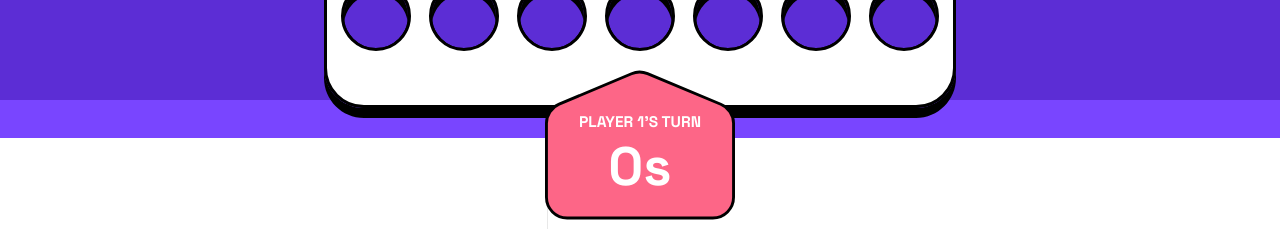
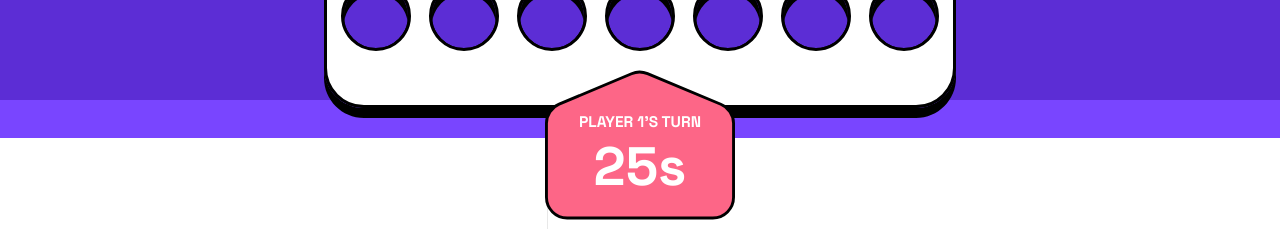
Before and after one commit to bartektricks/connect-four-fm, a React (Vite) app: page /game in a window 1280 px wide. Shown: the part 700-929 px from the top of the page. Built offline with nearby package versions, Linux system fonts and the light colour scheme.

Commit message:
Add countdown.

```diff
--- a/src/components/game-view/GameView.tsx
+++ b/src/components/game-view/GameView.tsx
@@ -14,7 +14,12 @@ import useResetMarkerOpacity from "./useResetMarkerOpacity";
 import { moveMarker } from "./gameViewUtils";
 import useSetMarkerPos from "./useSetMarkerPos";
 import useCheckForWin from "./useCheckForWin";
-import useGameReducer, { ADD_TOKEN, RESTART_GAME } from "./useGameReducer";
+import usePlayerTurnCountdown from "./usePlayerTurnCountdown";
+import useGameReducer, {
+  ADD_TOKEN,
+  NEXT_MATCH,
+  RESTART_GAME,
+} from "./useGameReducer";
 import styles from "./GameView.module.scss";
 
 const handleShowMenu: MouseEventHandler<HTMLAnchorElement> = (e) => {
@@ -37,6 +42,7 @@ const GameView = () => {
   useCheckForWin(state, dispatch);
   useResetMarkerOpacity(markerRef);
 
+  const timeLeft = usePlayerTurnCountdown(state, dispatch);
   const setLastMarkerPos = useSetMarkerPos(markerRef);
 
   return (
@@ -65,10 +71,14 @@ const GameView = () => {
       </nav>
       <div className={styles.boardScore}>
         <div>
-          <Score score={0} className={styles.player1Score} />
+          <Score score={state.score[0]} className={styles.player1Score} />
         </div>
         <div>
-          <Score score={0} className={styles.player2Score} isPlayer2 />
+          <Score
+            score={state.score[1]}
+            className={styles.player2Score}
+            isPlayer2
+          />
         </div>
         <div className={styles.boardWrapper}>
           <BoardWhite className={styles.board} style={{ width: "100%" }} />
@@ -105,11 +115,11 @@ const GameView = () => {
           <WinBlock
             hasPlayer2Won={state.isPlayers2Turn}
             onClick={() => {
-              dispatch({ type: RESTART_GAME });
+              dispatch({ type: NEXT_MATCH });
             }}
           />
         ) : (
-          <Timer isPlayers2Turn={state.isPlayers2Turn} />
+          <Timer isPlayers2Turn={state.isPlayers2Turn} timeLeft={timeLeft} />
         )}
       </div>
     </div>
--- a/src/components/game-view/useCheckForWin.ts
+++ b/src/components/game-view/useCheckForWin.ts
@@ -51,8 +51,8 @@ export default function useCheckForWin(
     if (!state.movesCount) {
       return;
     }
-    // There's no chance to win in less than 7 moves.
-    if (state.movesCount < 7) {
+    // There's no chance to win in less than 5 moves.
+    if (state.movesCount < 5) {
       dispatch({ type: NEXT_PLAYER });
       return;
     }
--- a/src/components/game-view/useGameReducer.ts
+++ b/src/components/game-view/useGameReducer.ts
@@ -9,22 +9,24 @@ const BOARD = Array.from({ length: COLUMN_COUNT }).map(() =>
 export const ADD_TOKEN = "add_token";
 export const NEXT_PLAYER = "next_player";
 export const RESTART_GAME = "restart_game";
+export const NEXT_MATCH = "next_match";
 export const IS_FINISHED = "is_finished";
 
 const INITIAL_STATE = {
   isFinished: false,
   isPlayers2Turn: false,
-  lastTokenAdded: 0,
   board: BOARD,
   movesCount: 0,
+  score: [0, 0],
 };
 
 type AddToken = { type: typeof ADD_TOKEN; columnIndex: number };
 type RestartGame = { type: typeof RESTART_GAME };
+type NextMatch = { type: typeof NEXT_MATCH };
 type IsFinished = { type: typeof IS_FINISHED };
 type NextPlayer = { type: typeof NEXT_PLAYER };
 
-type ActionType = AddToken | RestartGame | IsFinished | NextPlayer;
+type ActionType = AddToken | RestartGame | IsFinished | NextPlayer | NextMatch;
 
 function reducer(
   state: typeof INITIAL_STATE,
@@ -36,10 +38,21 @@ function reducer(
         ...state,
         isPlayers2Turn: !state.isPlayers2Turn,
       };
-    case IS_FINISHED:
+    case IS_FINISHED: {
+      const score = [...state.score];
+
+      score[state.isPlayers2Turn ? 1 : 0] += 1;
+
       return {
         ...state,
         isFinished: true,
+        score,
+      };
+    }
+    case NEXT_MATCH:
+      return {
+        ...INITIAL_STATE,
+        score: state.score,
       };
     case RESTART_GAME:
       return {
--- /dev/null
+++ b/src/components/game-view/usePlayerTurnCountdown.ts
@@ -0,0 +1,38 @@
+import { useEffect, useRef, useState } from "react";
+import { GameReducer, NEXT_PLAYER } from "./useGameReducer";
+
+const INITIAL_TIME = 30;
+
+export default function usePlayerTurnCountdown(
+  state: GameReducer[0],
+  dispatch: GameReducer[1]
+) {
+  const timerRef = useRef(0);
+  const [counter, setCounter] = useState(INITIAL_TIME);
+
+  useEffect(() => {
+    timerRef.current = setTimeout(() => {
+      setCounter((prevCounter) => prevCounter - 1);
+    }, 1000);
+
+    if (counter <= 0) {
+      dispatch({ type: NEXT_PLAYER });
+    }
+
+    return () => {
+      clearTimeout(timerRef.current);
+    };
+  }, [counter, state.isFinished]);
+
+  useEffect(() => {
+    if (state.isFinished && timerRef.current) {
+      clearTimeout(timerRef.current);
+    }
+  }, [state.isFinished]);
+
+  useEffect(() => {
+    setCounter(INITIAL_TIME);
+  }, [state.isPlayers2Turn]);
+
+  return counter;
+}
```
